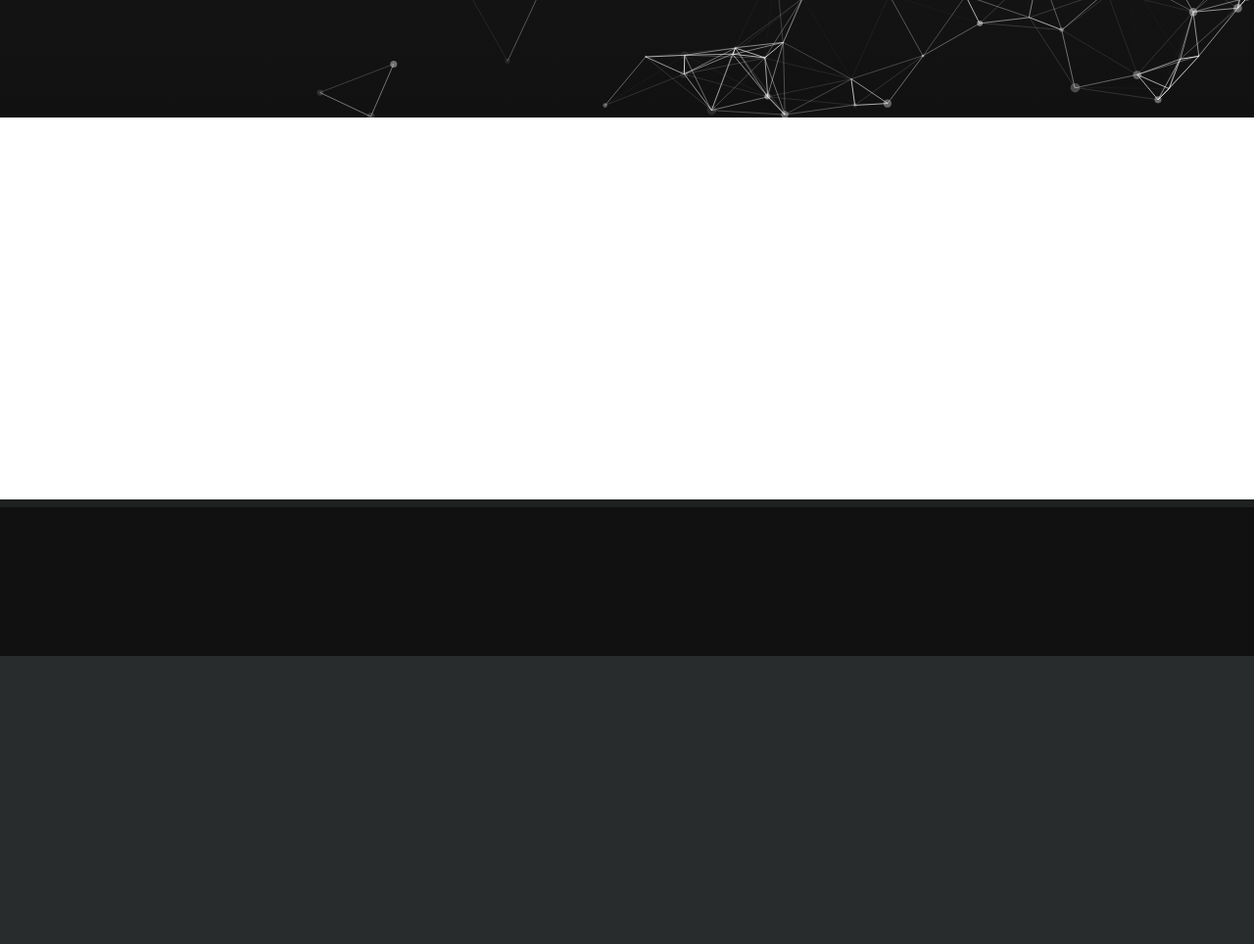
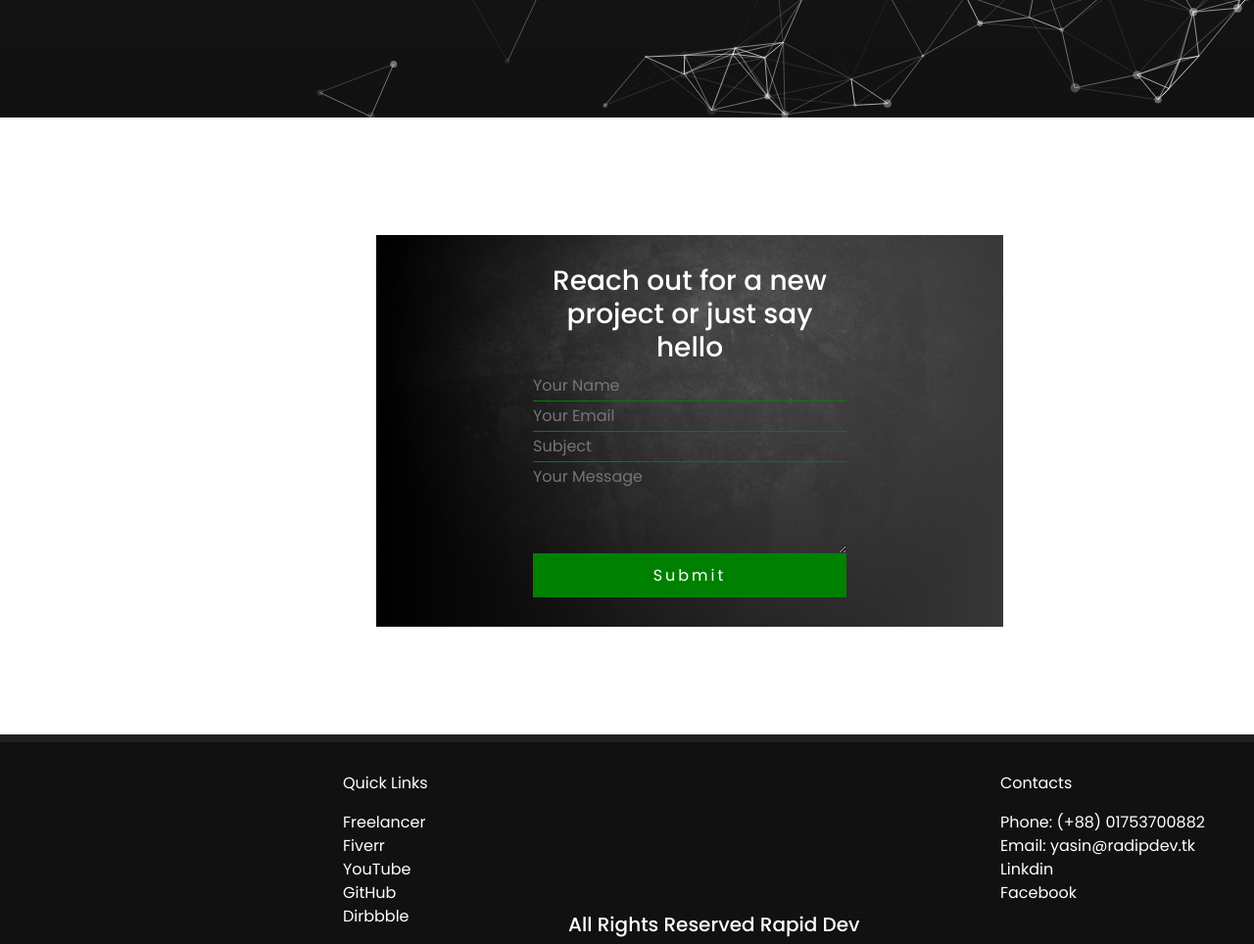
Before and after one commit to Wild-Hound/site, a PHP site: page / in a window 1280 px wide. Shown: the part 3471-4435 px from the top of the page at 98% size. Before the commit the page ends 4141 px from the top, so only its background shows below. Run offline with PHP 8.4, Linux system fonts and the light colour scheme.

Commit message:
almost complecte

```diff
--- a/assets/render.js
+++ b/assets/render.js
@@ -16,12 +16,13 @@ function initPixi() {
   app.stage.addChild(displacementSprite);
   app.stage.filters = [displacementFilter];
   document.getElementById("can").appendChild(app.view);
+
   animate();
 
   window.addEventListener("resize", function () {
     var x = document.querySelectorAll("canvas");
-    console.log(x[1]);
     x[1].setAttribute("width", document.getElementById("can").offsetWidth);
+    image.width = document.getElementById("can").offsetWidth;
   });
 }
 
--- a/css/media querie/400p.css
+++ b/css/media querie/400p.css
@@ -58,4 +58,19 @@
     width: 100%;
     padding: 20px 10px;
   }
+
+  .con-info {
+    width: 90%;
+    height: 80vh;
+    top: 60%;
+    transform: translateX(-50%) translateY(-50%);
+  }
+
+  .con-c {
+    width: 80%;
+  }
+  .con-c h3 {
+    font-size: 1.45rem;
+    line-height: 35px;
+  }
 }
--- a/css/media querie/600p.css
+++ b/css/media querie/600p.css
@@ -23,8 +23,32 @@
   }
 
   .con {
-    opacity: 0.5;
-    width: 90%;
+    width: 80%;
+    display: flex;
+    flex-direction: column;
+    height: 90vh;
+  }
+
+  .bio,
+  .profile {
+    width: 100%;
+    height: 60%;
+  }
+
+  .self-info h1 {
+    font-size: 2rem;
+  }
+
+  .profile .button-group a {
+    padding: 10px 0;
+  }
+
+  .bio h3 {
+    font-size: 1.3rem;
+  }
+
+  .profile .button-group {
+    display: none;
   }
 
   .head {
--- a/css/whoami.css
+++ b/css/whoami.css
@@ -15,6 +15,7 @@
 
 .head {
   width: 35%;
+  min-height: 10vh;
   height: 100%;
   background-color: whitesmoke;
   clip-path: polygon(0% 0%, 75% 0%, 100% 50%, 75% 100%, 0% 100%);
@@ -77,8 +78,109 @@
 }
 
 .footer {
-  height: 20vh;
   margin-top: -10px;
   background-color: #111111;
   border-top: 8px solid #1f2121;
+  color: white;
 }
+
+#can {
+  position: relative;
+}
+
+.con-info {
+  width: 50%;
+  height: 50vh;
+  background-image: linear-gradient(
+      to right,
+      rgba(0, 0, 0, 0.215),
+      rgba(255, 255, 255, 0.215)
+    ),
+    url("../images/con-back.jpg");
+  background-size: cover;
+  background-position: center;
+  position: absolute;
+  top: 50%;
+  left: 50%;
+  transform: translateX(-40%) translateY(-50%);
+}
+
+.con-c {
+  display: flex;
+  flex-direction: column;
+  width: 50%;
+  height: 100%;
+  margin: auto;
+  text-align: center;
+  justify-content: space-around;
+  color: white;
+  padding: 30px 0;
+}
+
+.con-c button {
+  background-color: green;
+  border: none;
+  color: white;
+  padding: 10px 0;
+  letter-spacing: 3px;
+}
+
+.con-c button:hover {
+  background-color: rgb(0, 179, 0);
+}
+
+.con-c input {
+  background-color: transparent;
+  border: none;
+  border-bottom: 1px solid green;
+  line-height: 30px;
+  color: white;
+}
+
+.con-c input:hover,
+.con-c input:focus,
+.con-c textarea:hover,
+.con-c textarea:focus {
+  border: none;
+  outline: none;
+  border-bottom: 1px solid rgb(0, 179, 0);
+}
+
+.con-c textarea {
+  background-color: transparent;
+  border: none;
+  border-bottom: 1px solid green;
+  line-height: 30px;
+  color: white;
+}
+
+.fot-details {
+  display: flex;
+  justify-content: space-between;
+  width: 100%;
+  padding: 30px 50px;
+  padding-bottom: 0;
+}
+
+.footer a {
+  color: white;
+  margin-bottom: 5px;
+}
+
+.footer a:hover {
+  color: rgb(0, 179, 0);
+  border-bottom: 1px solid rgb(0, 179, 0);
+}
+.num {
+  margin-bottom: 0;
+}
+
+.num:hover {
+  cursor: pointer;
+  color: rgb(0, 179, 0);
+  border-bottom: 1px solid rgb(0, 179, 0);
+}
+
+.right-text {
+  margin-top: auto;
+}
--- a/index.html
+++ b/index.html
@@ -299,10 +299,71 @@
     <script src="assets/particles.min.js"></script>
     <script src="assets/eff-bg.js"></script>
 
-    <div id="can" style="width: 100%; height: 50vh"></div>
+    <div id="can" style="width: 100%; height: 80vh">
+      <div class="con-info">
+        <div class="con-c">
+          <h3>Reach out for a new project or just say hello</h3>
+          <input type="text" placeholder="Your Name" />
+          <input type="email" placeholder="Your Email" />
+          <input type="text" placeholder="Subject" />
+          <textarea
+            name=""
+            id=""
+            cols="30"
+            rows="5"
+            placeholder="Your Message"
+          ></textarea>
+          <button>Submit</button>
+        </div>
+      </div>
+    </div>
+
     <script src="assets/pixi-min.js"></script>
     <script src="assets/render.js"></script>
 
-    <div class="footer"></div>
+    <div class="footer sec">
+      <div class="gap"></div>
+      <div class="fot-details">
+        <div>
+          <p>Quick Links</p>
+          <ul>
+            <li>
+              <a href="https://www.freelancer.com/u/wildhound404">Freelancer</a>
+            </li>
+            <li><a href="https://www.fiverr.com/yasin40469?">Fiverr</a></li>
+            <li>
+              <a
+                href="https://www.youtube.com/channel/UC22WNCmnBcL9GR6iqUbeaDw/?guided_help_flow=5"
+                >YouTube</a
+              >
+            </li>
+            <li><a href="https://github.com/Wild-Hound">GitHub</a></li>
+            <li><a href="https://dribbble.com/Wild-Hound">Dirbbble</a></li>
+          </ul>
+        </div>
+
+        <h5 class="right-text">All Rights Reserved Rapid Dev</h5>
+
+        <div>
+          <p>Contacts</p>
+          <ul>
+            <li>
+              <p class="num">Phone: (+88) 01753700882</p>
+            </li>
+            <li>
+              <a href="mailto:yasin@radipdev.tk">Email: yasin@radipdev.tk</a>
+            </li>
+            <li>
+              <a href="https://www.linkedin.com/in/yasin-khan-ab75801b1/"
+                >Linkdin</a
+              >
+            </li>
+            <li>
+              <a href="https://www.facebook.com/alexia.benz.16/">Facebook</a>
+            </li>
+          </ul>
+        </div>
+      </div>
+    </div>
   </body>
 </html>
```
Also changed, not shown: images/con-back.jpg (added), images/wallhaven-lmxmxy.png (added).
